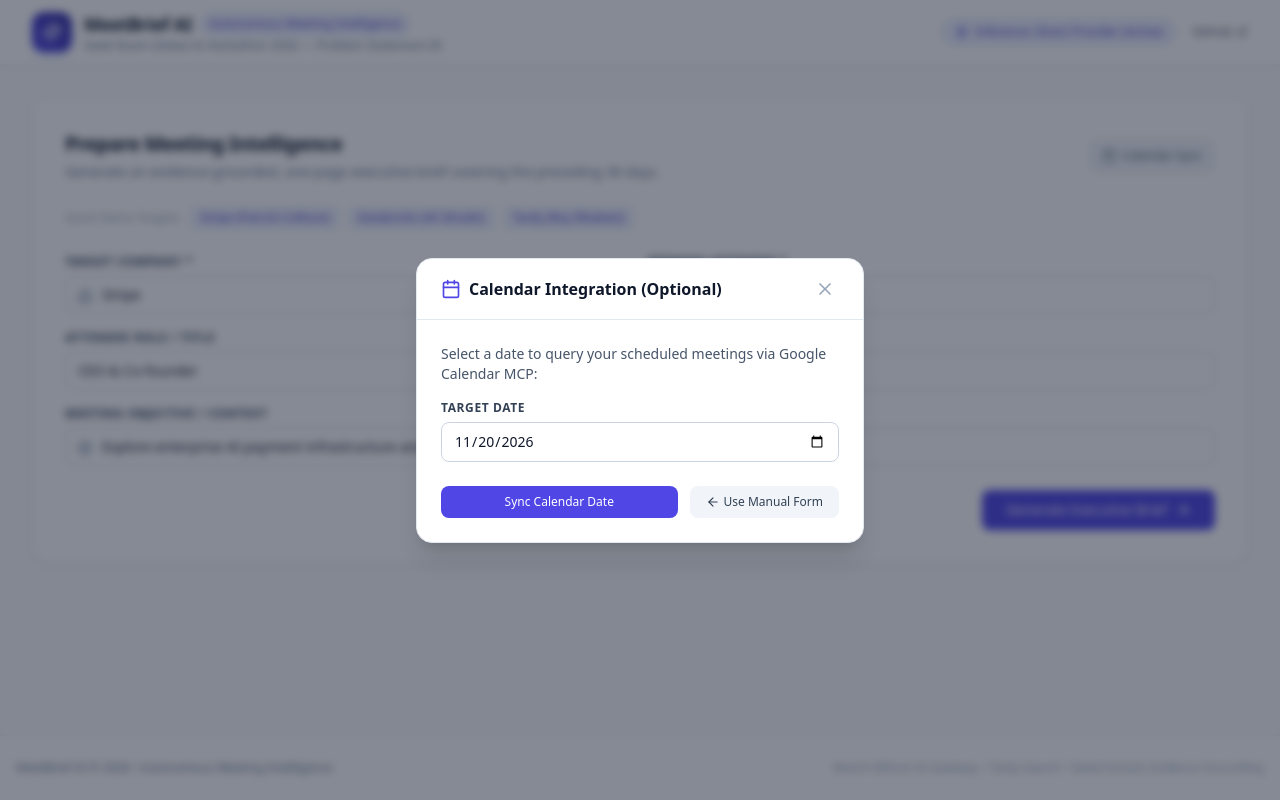
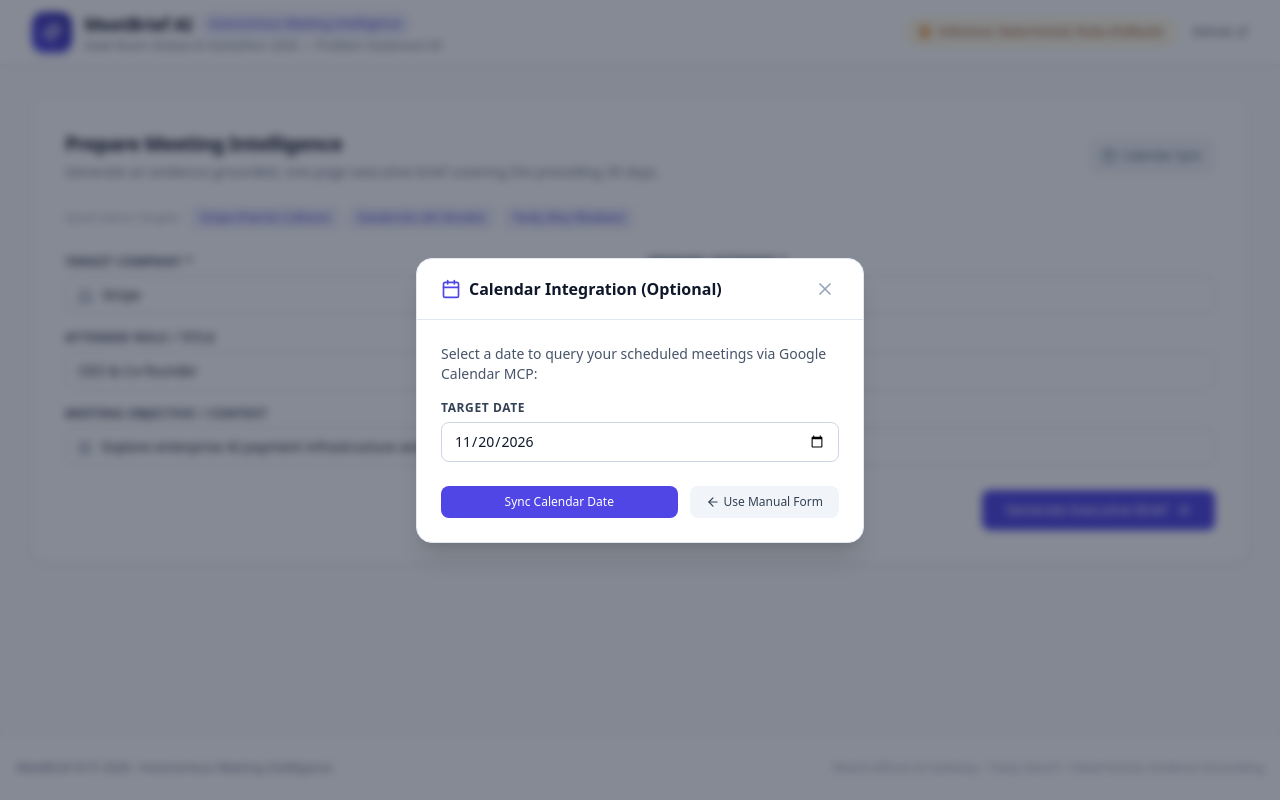
Before and after one commit to rajat552/MeetBrief-AI, a React (Vite) app in the folder ui/: page / in a window 1280 px wide. Both pictures are taken after a click on the button "Calendar Sync". Built offline with nearby package versions, Linux system fonts and the light colour scheme; no server answers.

Commit message:
feat(ui): add distinct UI status badges for all three inference modes

```diff
--- a/ui/src/components/Header.tsx
+++ b/ui/src/components/Header.tsx
@@ -32,14 +32,19 @@ export const Header: React.FC<HeaderProps> = ({ gatewayStatus }) => {
         <div className="flex items-center space-x-4">
           {gatewayStatus ? (
             gatewayStatus.mode === 'bifrost_gateway' ? (
-              <div className="flex items-center space-x-1.5 px-3 py-1 rounded-full bg-emerald-50 text-emerald-800 border border-emerald-200 text-xs font-medium">
+              <div className="flex items-center space-x-1.5 px-3 py-1 rounded-full bg-emerald-50 text-emerald-800 border border-emerald-200 text-xs font-medium" title={gatewayStatus.reason || "Bifrost Gateway Active"}>
                 <ShieldCheck className="h-3.5 w-3.5 text-emerald-600" />
-                <span>Bifrost AI Gateway (:8080)</span>
+                <span>Bifrost AI Gateway (Active)</span>
               </div>
-            ) : (
+            ) : gatewayStatus.mode === 'direct_provider_fallback' ? (
               <div className="flex items-center space-x-1.5 px-3 py-1 rounded-full bg-indigo-50 text-indigo-700 border border-indigo-200 text-xs font-medium" title={gatewayStatus.reason || "Direct Provider Active"}>
                 <Zap className="h-3.5 w-3.5 text-indigo-600" />
                 <span>Inference: Direct Provider (Active)</span>
+              </div>
+            ) : (
+              <div className="flex items-center space-x-1.5 px-3 py-1 rounded-full bg-amber-50 text-amber-800 border border-amber-200 text-xs font-medium" title={gatewayStatus.reason || "Deterministic Rules Fallback"}>
+                <Cpu className="h-3.5 w-3.5 text-amber-600" />
+                <span>Inference: Deterministic Rules (Fallback)</span>
               </div>
             )
           ) : (
```
